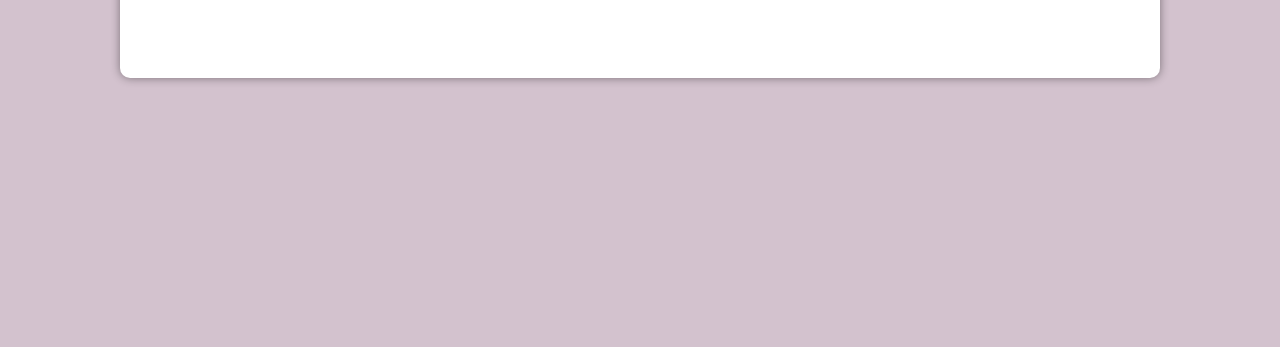
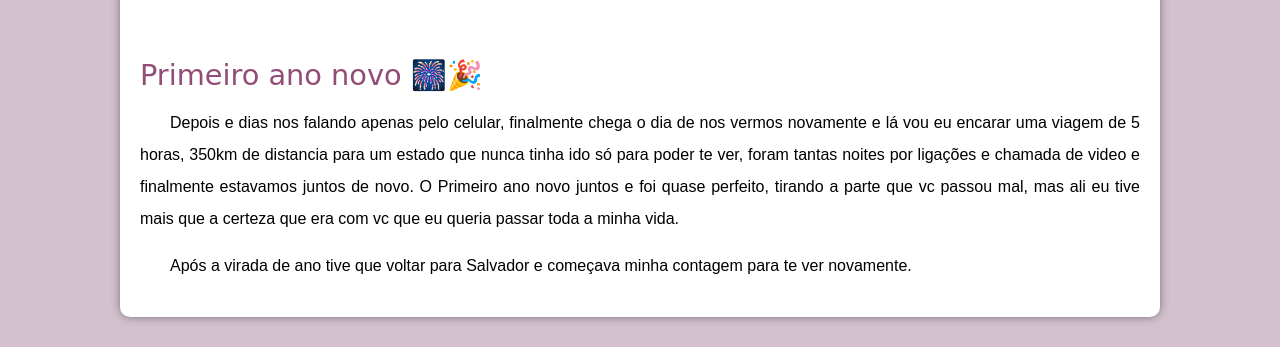
Before and after one commit to VictorLSantos19/projeto-aniversario, a plain HTML site: page index.html in a window 1280 px wide. Shown: the part 1283-1630 px from the top of the page. Before the commit the page ends 1391 px from the top, so only its background shows below. Drawn offline with Linux system fonts and the light colour scheme.

Commit message:
conteudo

```diff
--- a/index.html
+++ b/index.html
@@ -28,6 +28,10 @@
              <div class="video">
                 <iframe width="560" height="315" src="https://www.youtube.com/embed/sRR0ZQC2AAQ?si=Ru4j_caRxFAUuBcd" title="YouTube video player" frameborder="0" allow="accelerometer; autoplay; clipboard-write; encrypted-media; gyroscope; picture-in-picture; web-share" allowfullscreen></iframe>
             </div>
+
+            <h1>Primeiro ano novo &#x1F386;&#x1F389;</h1>
+            <p>Depois e dias nos falando apenas pelo celular, finalmente chega o dia de nos vermos novamente e lá vou eu encarar uma viagem de 5 horas, 350km de distancia para um estado que nunca tinha ido só para poder te ver, foram tantas noites por ligações e chamada de video e finalmente estavamos juntos de novo. O Primeiro ano novo juntos e foi quase perfeito, tirando a parte que vc passou mal, mas ali eu tive mais que a certeza que era com vc que eu queria passar toda a minha vida.</p>
+            <p>Após a virada de ano tive que voltar para Salvador e começava minha contagem para te ver novamente.</p>
         </article>
     </main>
 </body>
```
